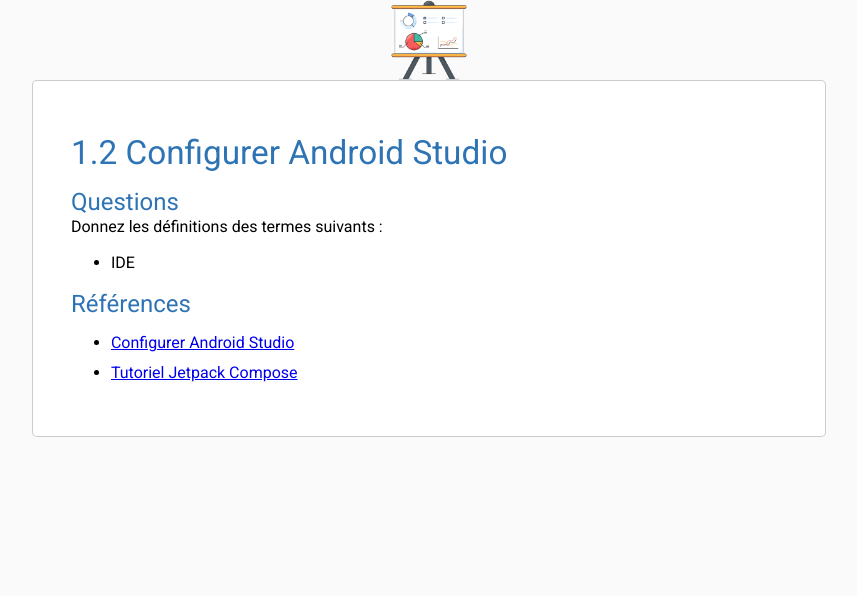
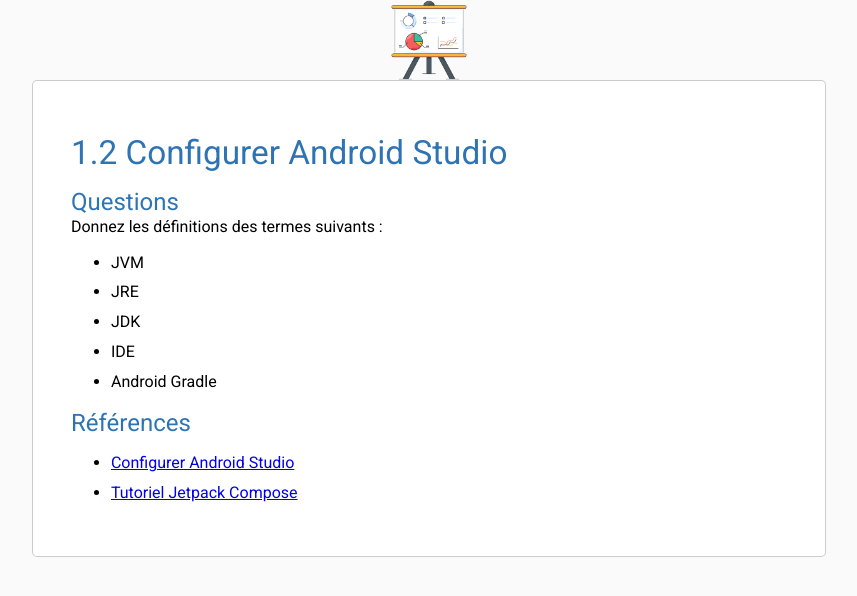
Before and after one commit to labs-mobile/autoformation, a Jekyll site: the page built from docs/1.2 Configurer Android Studio.md, in a window 1280 px wide. Shown: the top 596 px of the page, without its empty margins (211-1068 px from the left). Built offline with Jekyll 4.4.1, drawn with Linux system fonts in a browser that asks for light colours; our own code applies the rules of GitHub Pages for plain Markdown files.

Commit message:
1.2 questions

```diff
--- a/docs/1.2 Configurer Android Studio.md
+++ b/docs/1.2 Configurer Android Studio.md
@@ -4,8 +4,12 @@
 
 Donnez les définitions des termes suivants :
 
+
+- JVM
+- JRE
+- JDK
 - IDE
-
+- Android Gradle
 
 ## Références
 - [Configurer Android Studio](https://developer.android.com/courses/pathways/android-basics-compose-unit-1-pathway-2?hl=fr)
```
